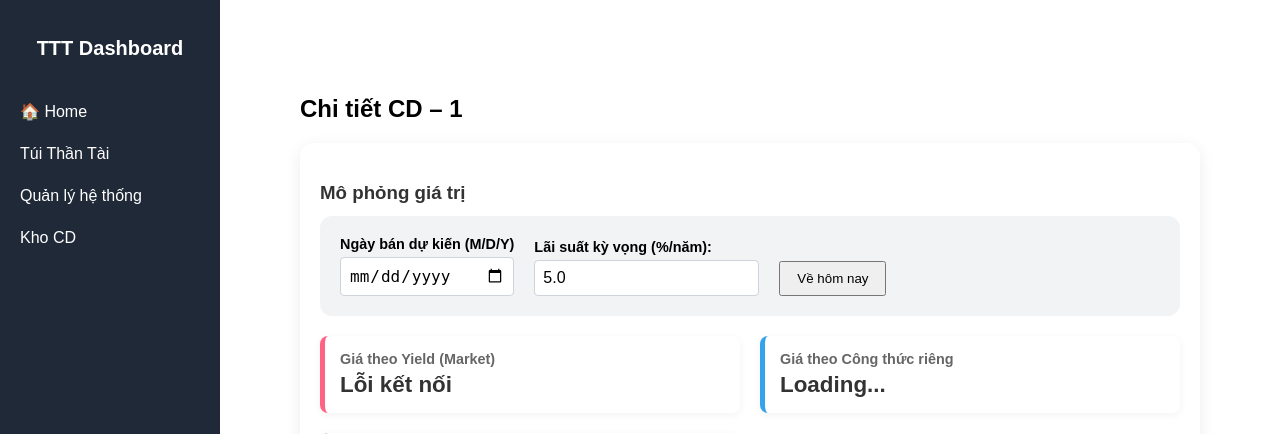
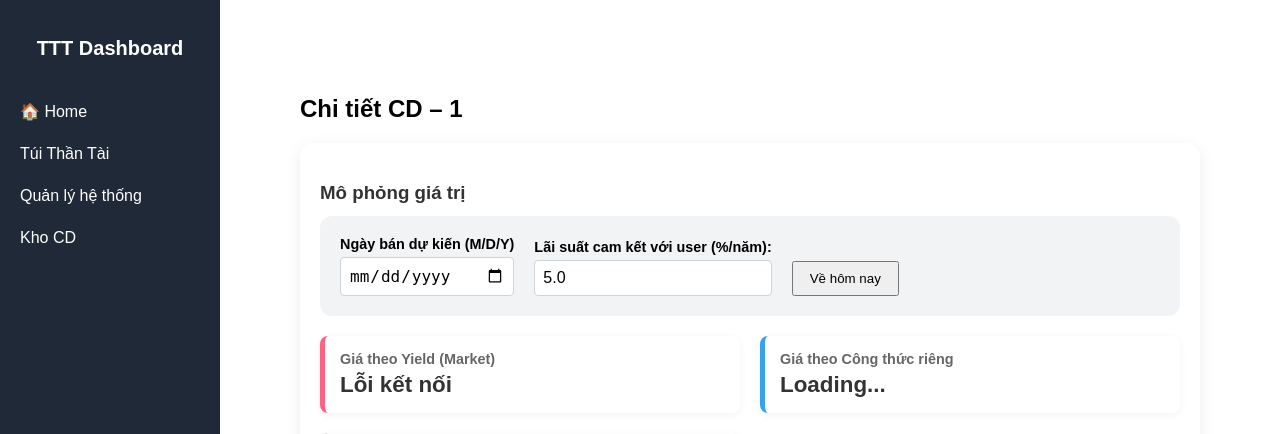
Before and after one commit to minhanhnb/WebsiteNewPhay, a Flask app: page /cd/manage/1 in a window 1280 px wide. Shown: the top 434 px of the page. Run offline with Flask 3, Linux system fonts and the light colour scheme.

Commit message:
Update cd_detail.html

```diff
--- a/templates/cd_detail.html
+++ b/templates/cd_detail.html
@@ -48,7 +48,7 @@
             </div>
 
             <div class="control-group">
-                <label>Lãi suất kỳ vọng (%/năm):</label>
+                <label>Lãi suất cam kết với user (%/năm):</label>
                 <input type="number" id="userInterestRate" class="form-control" step="0.01" value="5.0">
             </div>
 
```
